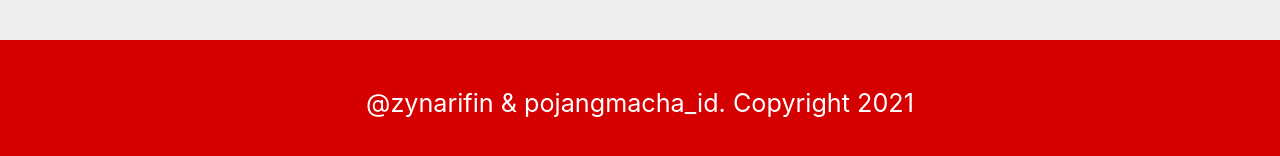
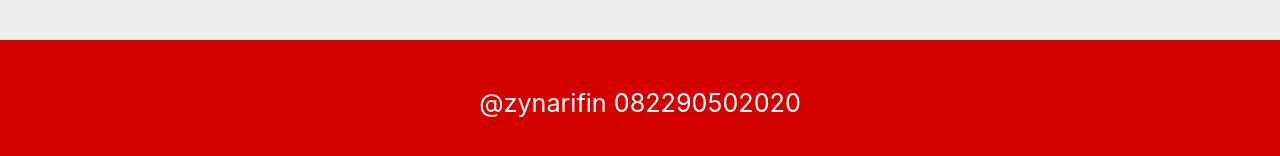
Before and after one commit to pojangmacha/pojangmacha.github.aio, a plain HTML site: page index.html in a window 1280 px wide. Shown: the part 4343-4499 px from the top of the page. Drawn offline with nearby package versions, Linux system fonts and the light colour scheme.

Commit message:
Update index.html

```diff
--- a/index.html
+++ b/index.html
@@ -304,7 +304,7 @@
     <!-- footer -->
 
     <footer class="red accent-4 center white-text">
-      <p class="flow-text">@zynarifin & pojangmacha_id. Copyright 2021</p>
+      <p class="flow-text">@zynarifin 082290502020</p>
     </footer>
 
 
```
